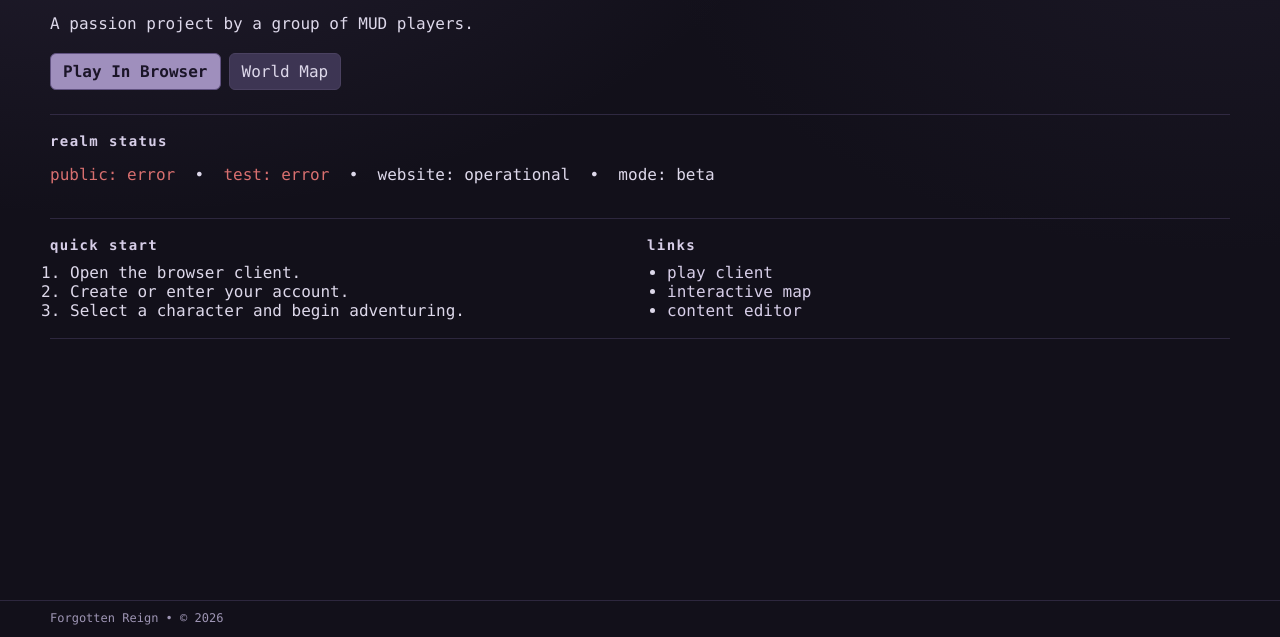
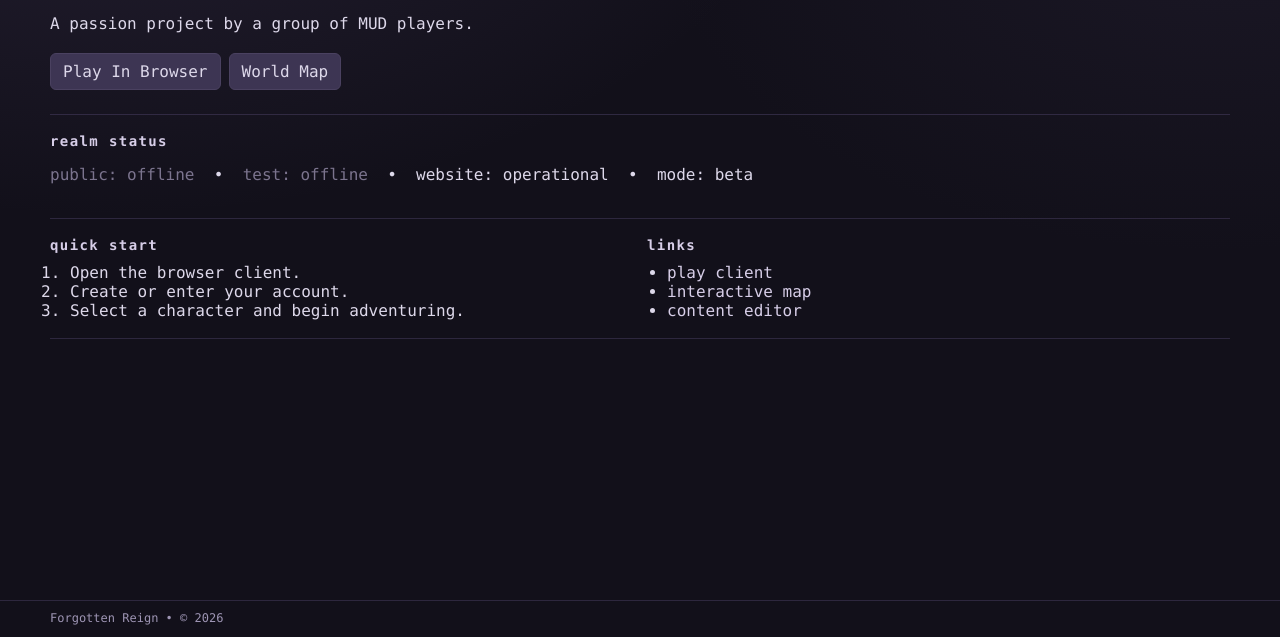
Before and after one commit to k0nker/freign_texteditor, a plain HTML site: page index.html in a window 1280 px wide. Shown: the part 163-800 px from the top of the page. Drawn offline with Linux system fonts and the light colour scheme.

Commit message:
Fix server error message for online or offline. Change the btns

```diff
--- a/index.html
+++ b/index.html
@@ -41,7 +41,7 @@
       <p class="tagline">...hold the world, but as the world.</p>
       <p class="lead">A passion project by a group of MUD players.</p>
       <div class="cta-row">
-        <a class="btn primary" href="/play/">Play In Browser</a>
+        <a class="btn" href="/play/">Play In Browser</a>
         <a class="btn" href="/map/">World Map</a>
       </div>
     </section>
--- a/site.css
+++ b/site.css
@@ -194,6 +194,13 @@ select {
   background: color-mix(in srgb, var(--input-bg) 72%, var(--accent));
   padding: 8px 12px;
   border-radius: 6px;
+  transition: background-color 120ms ease, border-color 120ms ease;
+}
+
+.btn:not(.primary):hover,
+.btn:not(.primary):focus-visible {
+  background: color-mix(in srgb, var(--input-bg) 62%, var(--accent));
+  border-color: color-mix(in srgb, var(--input-border) 72%, var(--accent));
 }
 
 .btn.primary {
@@ -239,7 +246,6 @@ select {
 
 .status-online  { color: var(--accent); }
 .status-offline { color: var(--muted); opacity: 0.75; }
-.status-error   { color: #d86f6f; }
 
 .footer {
   width: 100%;
--- a/site.js
+++ b/site.js
@@ -17,10 +17,6 @@
         el.textContent = probe.label + ': ' + state;
         if (state === 'online') {
           el.className = 'status-online';
-          return;
-        }
-        if (state === 'error') {
-          el.className = 'status-error';
           return;
         }
         el.className = 'status-offline';
@@ -48,11 +44,11 @@
     try {
       ws = new WebSocket(url);
     } catch (_) {
-      cb('error');
+      cb('offline');
       return;
     }
 
-    timer = setTimeout(function () { finish('error'); }, PROBE_TIMEOUT_MS);
+    timer = setTimeout(function () { finish('offline'); }, PROBE_TIMEOUT_MS);
 
     ws.addEventListener('open', function () {
     });
@@ -69,13 +65,9 @@
       }
 
       if (gotBridge && msg.type === 'status') {
-        // "Connected." = MUD is reachable. Socket/probe failures are errors.
+        // "Connected." = MUD is reachable. All other failures are treated as offline.
         if (typeof msg.message === 'string' && msg.message.indexOf('Connected') === 0) {
           finish('online');
-          return;
-        }
-        if (typeof msg.message === 'string' && msg.message.toLowerCase().indexOf('socket error') !== -1) {
-          finish('error');
           return;
         }
         finish('offline');
@@ -87,7 +79,7 @@
       }
     });
 
-    ws.addEventListener('error', function () { finish('error'); });
-    ws.addEventListener('close', function () { finish(gotBridge ? 'offline' : 'error'); });
+    ws.addEventListener('error', function () { finish('offline'); });
+    ws.addEventListener('close', function () { finish('offline'); });
   }
 })();
```
